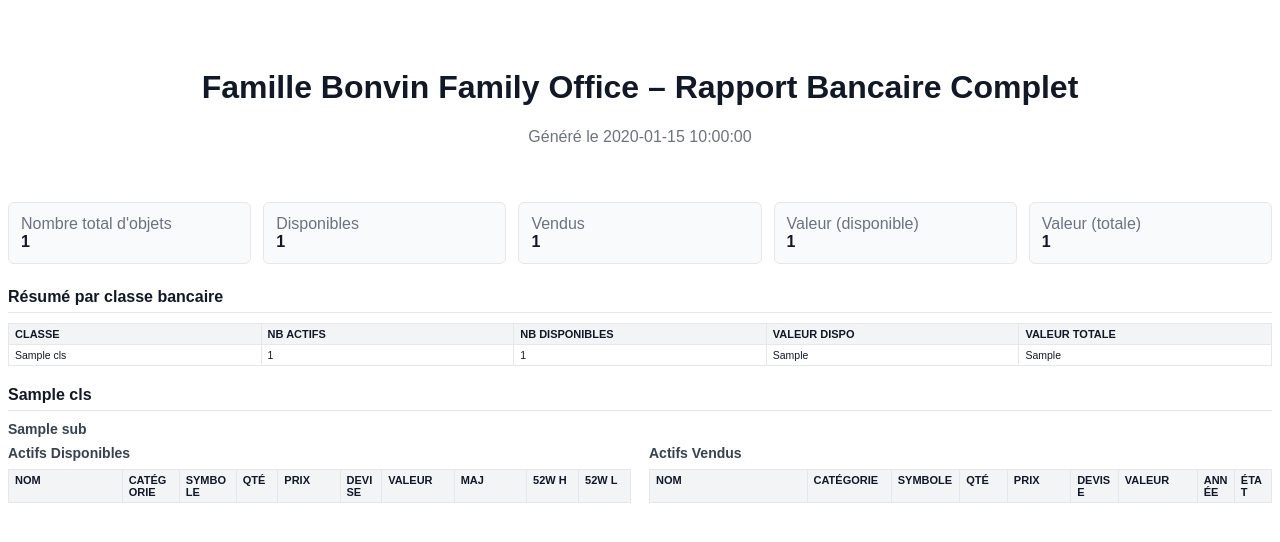
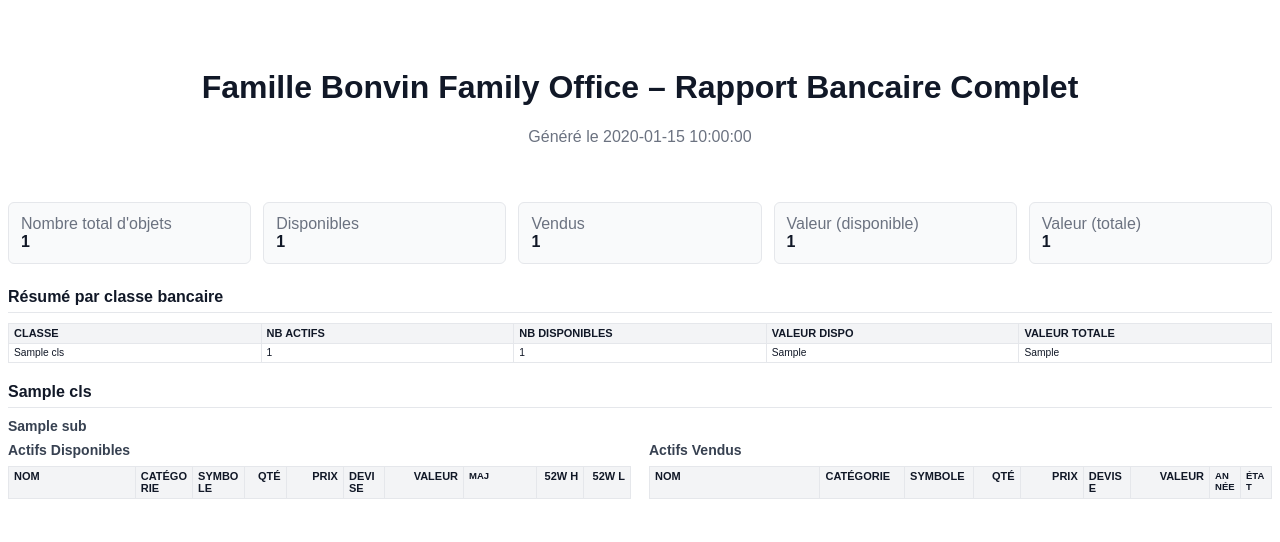
Before and after one commit to DanielJandric/inventorysbo, a Flask app: template templates/bank_report_full.html in a window 1280 px wide. Shown: the top 542 px of the page. Run offline with Flask 3, Linux system fonts and the light colour scheme; the template is opened without the code that fills it: most values are stand-ins (such as "Sample title", 1, 10 or a date in 2020); lists and menus that the app fills with data are empty.

Commit message:
chore(pdf): refine landscape layout (tabular numeric alignment, nowrap timestamps, tighter paddings, column widths) for cleaner rendering

```diff
--- a/templates/bank_report_full.html
+++ b/templates/bank_report_full.html
@@ -13,12 +13,15 @@
     .section { margin: 20px 0; }
     .section-title { font-weight:700; font-size:16px; border-bottom:1px solid #e5e7eb; padding-bottom:6px; margin-bottom:10px; }
     .sub-title { font-weight:600; font-size:14px; margin:8px 0; color:#374151; }
-    table { width:100%; border-collapse:collapse; font-size:10.5px; table-layout: fixed; }
-    th, td { border:1px solid #e5e7eb; padding:4px 6px; text-align:left; vertical-align:top; overflow:hidden; word-wrap:break-word; }
+    table { width:100%; border-collapse:collapse; font-size:10.25px; table-layout: fixed; }
+    th, td { border:1px solid #e5e7eb; padding:3.5px 5px; text-align:left; vertical-align:top; overflow:hidden; word-wrap:break-word; }
     th { background:#f3f4f6; text-transform:uppercase; font-size:11px; }
     .two-col { display:grid; grid-template-columns: 1fr 1fr; gap:18px; }
     .badge { padding:2px 6px; border-radius:4px; font-size:11px; }
     .badge-sale { background:#fee2e2; color:#b91c1c; border:1px solid #fecaca; }
+    .num { text-align:right; font-variant-numeric: tabular-nums; font-feature-settings: 'tnum' 1; white-space: nowrap; }
+    .nowrap { white-space: nowrap; }
+    .small { font-size:9.5px; }
   </style>
   </head>
   <body>
@@ -66,16 +69,16 @@
               <table>
                 <thead>
                   <tr>
-                    <th style="width:20%">Nom</th>
+                    <th style="width:22%">Nom</th>
                     <th style="width:9%">Catégorie</th>
-                    <th style="width:9%">Symbole</th>
-                    <th style="width:6%">Qté</th>
-                    <th style="width:10%">Prix</th>
+                    <th style="width:8%">Symbole</th>
+                    <th style="width:6%" class="num">Qté</th>
+                    <th style="width:9%" class="num">Prix</th>
                     <th style="width:6%">Devise</th>
-                    <th style="width:12%">Valeur</th>
-                    <th style="width:12%">MAJ</th>
-                    <th style="width:8%">52W H</th>
-                    <th style="width:8%">52W L</th>
+                    <th style="width:13%" class="num">Valeur</th>
+                    <th style="width:12%" class="nowrap small">MAJ</th>
+                    <th style="width:7%" class="num">52W H</th>
+                    <th style="width:7%" class="num">52W L</th>
                   </tr>
                 </thead>
                 <tbody>
@@ -89,13 +92,13 @@
                       </td>
                       <td>{{ a.category }}</td>
                       <td>{{ a.symbol or '-' }}</td>
-                      <td>{{ a.quantity or '-' }}</td>
-                      <td>{{ a.unit_price or '-' }}</td>
+                      <td class="num">{{ a.quantity or '-' }}</td>
+                      <td class="num">{{ a.unit_price or '-' }}</td>
                       <td>{{ a.currency or '-' }}</td>
-                      <td>{{ a.value }}</td>
-                      <td>{{ a.last_update or '-' }}</td>
-                      <td>{{ a.wk52_high or '-' }}</td>
-                      <td>{{ a.wk52_low or '-' }}</td>
+                      <td class="num">{{ a.value }}</td>
+                      <td class="nowrap small">{{ a.last_update or '-' }}</td>
+                      <td class="num">{{ a.wk52_high or '-' }}</td>
+                      <td class="num">{{ a.wk52_low or '-' }}</td>
                     </tr>
                   {% endfor %}
                 </tbody>
@@ -106,15 +109,15 @@
               <table>
                 <thead>
                   <tr>
-                    <th style="width:28%">Nom</th>
+                    <th style="width:30%">Nom</th>
                     <th style="width:14%">Catégorie</th>
                     <th style="width:11%">Symbole</th>
-                    <th style="width:7%">Qté</th>
-                    <th style="width:10%">Prix</th>
+                    <th style="width:7%" class="num">Qté</th>
+                    <th style="width:10%" class="num">Prix</th>
                     <th style="width:7%">Devise</th>
-                    <th style="width:13%">Valeur</th>
-                    <th style="width:5%">Année</th>
-                    <th style="width:5%">État</th>
+                    <th style="width:13%" class="num">Valeur</th>
+                    <th style="width:4%" class="small">Année</th>
+                    <th style="width:4%" class="small">État</th>
                   </tr>
                 </thead>
                 <tbody>
@@ -123,10 +126,10 @@
                       <td>{{ a.name }}</td>
                       <td>{{ a.category }}</td>
                       <td>{{ a.symbol or '-' }}</td>
-                      <td>{{ a.quantity or '-' }}</td>
-                      <td>{{ a.unit_price or '-' }}</td>
+                      <td class="num">{{ a.quantity or '-' }}</td>
+                      <td class="num">{{ a.unit_price or '-' }}</td>
                       <td>{{ a.currency or '-' }}</td>
-                      <td>{{ a.value }}</td>
+                      <td class="num">{{ a.value }}</td>
                       <td>{{ a.construction_year or '-' }}</td>
                       <td>{{ a.condition or '-' }}</td>
                     </tr>
```
